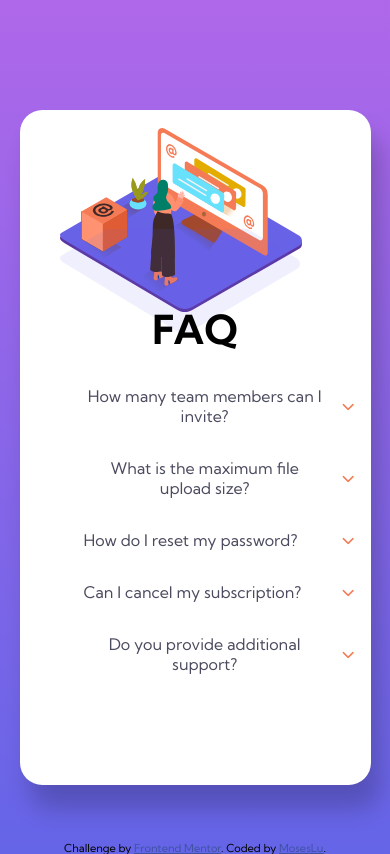
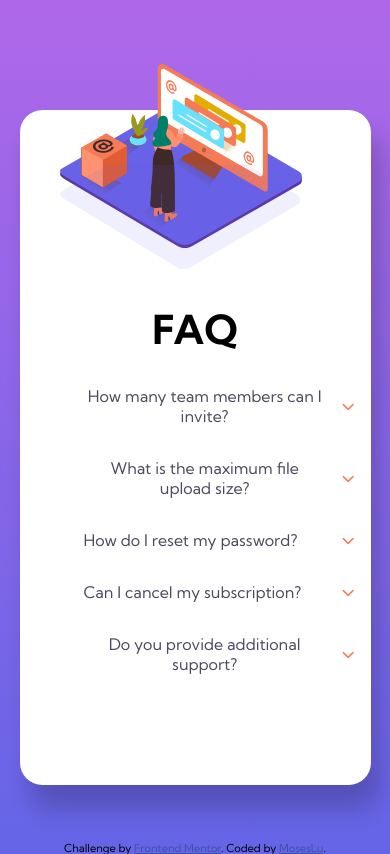
Before and after one commit to Moseslu9/accordian, a plain HTML site: page index.html in a window 390 px wide. Drawn offline with nearby package versions, Linux system fonts and the light colour scheme.

Commit message:
Update style.css

```diff
--- a/style.css
+++ b/style.css
@@ -247,7 +247,7 @@ main {
   .display-mobile {
     display: block;
     position: absolute;
-    margin-top: -20rem;
+    margin-top: -24rem;
     margin-left: 2.5rem;
   }
 
```
